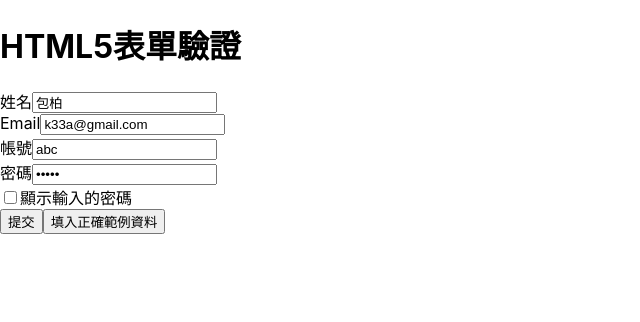
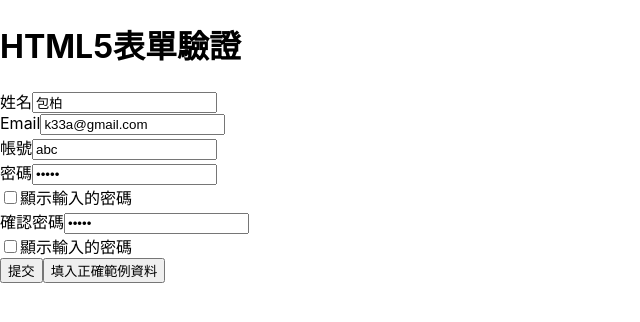
Before and after one commit to Jin22221/react-0108, a React (Create React App) app: page / in a window 1280 px wide. Shown: the top 322 px of the page, without its empty margins (0-640 px from the left). Built offline with nearby package versions, Linux system fonts and the light colour scheme.

Commit message:
確認密碼

```diff
--- a/src/0114/HTML5ValidForm.js
+++ b/src/0114/HTML5ValidForm.js
@@ -107,6 +107,28 @@ function MultipleInput() {
         />
         顯示輸入的密碼
         <br />
+        <div>
+          <label>確認密碼</label>
+          <input
+            // 用showPassword的布林值來切換文字輸入框類型
+            type={user.showPassword ? 'text' : 'password'}
+            name="password"
+            value={user.password}
+            onChange={handleFieldChange}
+            required
+            //最少要輸入6個字元 最多10個
+            minLength={6}
+            maxLength={10}
+          />
+        </div>
+        <input
+          type="checkbox"
+          name="showPassword"
+          checked={user.showPassword}
+          onChange={handleFieldChange}
+        />
+        顯示輸入的密碼
+        <br />
         <button type="submit">提交</button>
         {/* 在form標記中加入button，建議寫上type，因為沒加註type相當於submit */}
         <button
```
